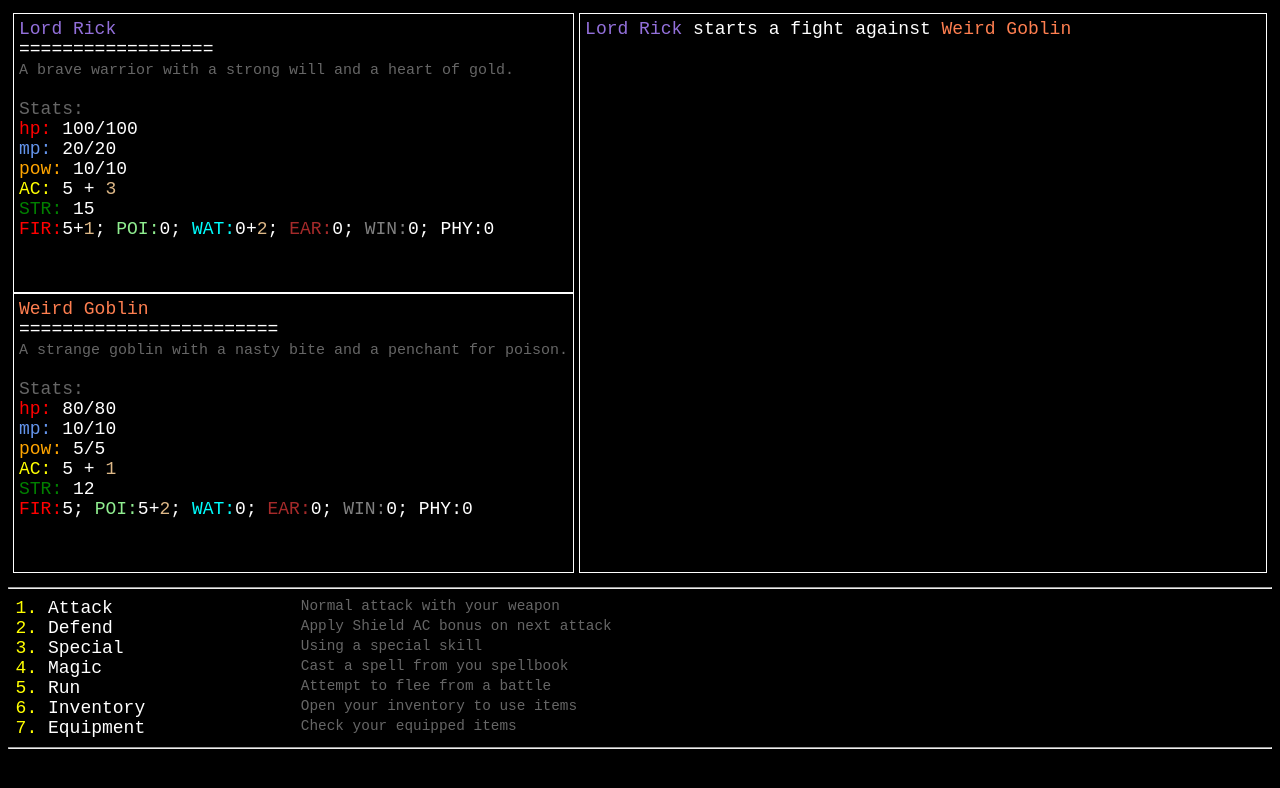
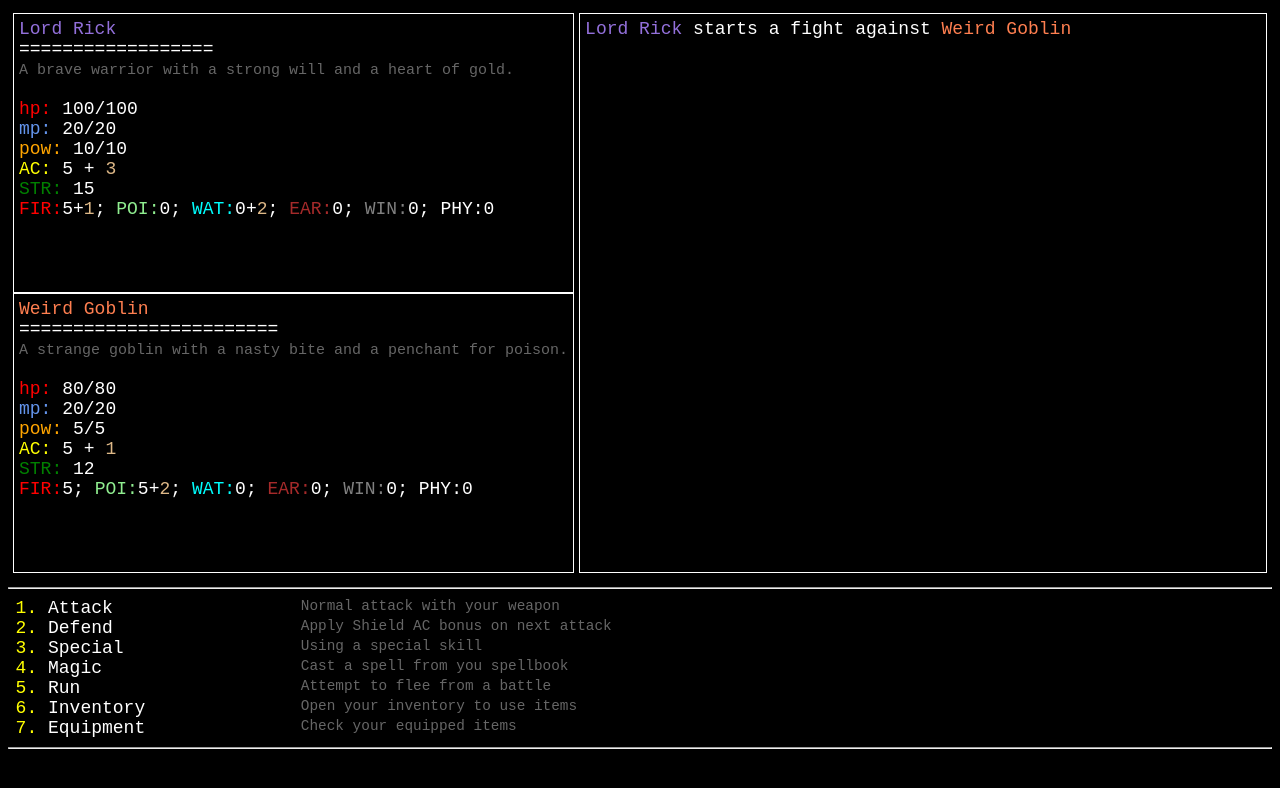
Before and after one commit to b4dr1ck/HtmlSandbox, a Vue app in the folder fight/: page / in a window 1280 px wide. Shown: the top 788 px of the page. Built offline with nearby package versions, Linux system fonts and the light colour scheme.

Commit message:
EXTEND: fight: Enemy-AI erweitert, damit weniger 'sinnlose' Aktionen gemacht werden. Problem mit Reference-Issues gefixed

```diff
--- a/fight/src/App.vue
+++ b/fight/src/App.vue
@@ -208,40 +208,47 @@ export default {
             randomCmd = this.getRandomInt(0, 4);
             switch (randomCmd) {
               case 0:
-                if (this.enemy.stats.pow.current <= 0) {
+                // Using a Special
+                const maxSpecial = this.enemy.specials.length;
+                const special = this.enemy.specials[this.getRandomInt(0, maxSpecial - 1)];
+                if (special.cost > this.enemy.stats.pow.current) {
                   continue;
                 }
-                const maxSpecial = this.enemy.specials.length;
-                this.useSpecialOrSpell(
-                  this.enemy.specials[this.getRandomInt(0, maxSpecial - 1)].command,
-                  "enemy",
-                  "player"
-                );
+                this.useSpecialOrSpell(special.command, "enemy", "player");
                 retry = false;
                 break;
               case 1:
-                if (this.enemy.stats.mp.current <= 0) {
+                // Using a Spell
+                const maxSpells = this.enemy.spellbook.length;
+                const spell = this.enemy.spellbook[this.getRandomInt(0, maxSpells - 1)];
+                if (spell.cost > this.enemy.stats.mp.current) {
                   continue;
                 }
-                const maxSpells = this.enemy.spellbook.length;
-                this.useSpecialOrSpell(
-                  this.enemy.spellbook[this.getRandomInt(0, maxSpells - 1)].command,
-                  "enemy",
-                  "player"
-                );
+                this.useSpecialOrSpell(spell.command, "enemy", "player");
                 retry = false;
                 break;
               case 2:
+                // Normal Attack
                 this.attack("enemy", "player");
                 retry = false;
                 break;
               case 3:
+                // Defense
                 this.defend("enemy");
                 retry = false;
                 break;
               case 4:
+                // Using an Item
                 const maxItems = this.enemy.items.length;
                 if (maxItems === 0) {
+                  continue;
+                }
+                // check if the enemies stats are too high to use an item
+                if (
+                  this.enemy.stats.mp.current > this.enemy.stats.mp.base * 0.2 ||
+                  this.enemy.stats.pow.current > this.enemy.stats.pow.base * 0.2 ||
+                  this.enemy.stats.hp.current > this.enemy.stats.hp.base * 0.2
+                ) {
                   continue;
                 }
                 this.useItem(this.enemy.items[this.getRandomInt(0, maxItems - 1)].command, "enemy");
@@ -290,7 +297,8 @@ export default {
         }
 
         if (item.effects) {
-          this[actor].conditions.push(...item.effects);
+          // make a copy of the effects to avoid reference issues
+          this[actor].conditions.push(...item.effects.map(e => JSON.parse(JSON.stringify(e))));
         }
 
         this.log.push(`[${actor}]${this[actor].name}[/${actor}] uses [item]${item.name}[/item]`);
@@ -340,7 +348,8 @@ export default {
 
       // apply effects
       if (specialOrSpell.effects) {
-        this[actor2].conditions.push(...specialOrSpell.effects);
+        // make a copy of the effects to avoid reference issues
+        this[actor2].conditions.push(...specialOrSpell.effects.map((e) => JSON.parse(JSON.stringify(e))));
       }
       // apply stats changes
       if (specialOrSpell.stats) {
@@ -460,7 +469,6 @@ export default {
         return this.replaceColorTags(hudText).join("\n");
       }
 
-      hudText.push("[details]Stats:[/details]");
       for (const stat in this[actor]["stats"]) {
         // resistances
         if (stat === "resist") {
@@ -480,7 +488,7 @@ export default {
             hudText.push(
               `[${stat}]${stat}:[/${stat}]` +
                 ` ${this[actor]["stats"][stat].current}/${this[actor]["stats"][stat].base}` +
-                (bonStat ? ` + [bon]'>${bonStat}[/bon]` : "")
+                (bonStat ? ` + [bon]${bonStat}[/bon]` : "")
             );
           } else {
             hudText.push(
--- a/fight/src/enemy.js
+++ b/fight/src/enemy.js
@@ -5,7 +5,7 @@ export const enemy = {
   conditions: [],
   stats: {
     hp: { base: 80, current: 80, bon: 0 },
-    mp: { base: 10, current: 10, bon: 0 },
+    mp: { base: 20, current: 20, bon: 0 },
     pow: { base: 5, current: 5, bon: 0 },
     AC: { base: 5, current: 5, bon: 0 },
     STR: { base: 12, current: 12, bon: 0 },
@@ -22,6 +22,7 @@ export const enemy = {
     {
       name: "Goblin Bite",
       command: "goblinbite",
+      target: "player",
       cost: 3,
       damage: [{ type: "PHY", value: 10 }],
       description: "A nasty goblin bite that makes you sick.",
@@ -36,6 +37,14 @@ export const enemy = {
       cost: 5,
       damage: [{ type: "FIR", value: 20 }],
       description: "A powerful fire spell that deals damage to the enemy.",
+    },
+    {
+      name: "Fart",
+      command: "fart",
+      target: "player",
+      cost: 3,
+      effects: [{ name: "poisoned", duration: 10, stunned: false, damage: [{ type: "POI", value: 1 }] }],
+      description: "a nasty fart that stinks for a long time",
     },
   ],
   items: [
--- a/fight/src/player.js
+++ b/fight/src/player.js
@@ -155,6 +155,7 @@ export const player = {
     {
       name: "Power Strike",
       command: "powerstrike",
+      target: "enemy",
       cost: 10,
       damage: [{ type: "PHY", value: 25 }],
       description: "A powerful strike that deals extra damage to the enemy.",
@@ -162,6 +163,7 @@ export const player = {
     {
       name: "Stamp",
       command: "stamp",
+      target: "enemy",
       cost: 10,
       damage: [{ type: "PHY", value: 15 }],
       effects: [{ name: "stunned", duration: 1, stunned: true, damage: [{ type: "PHY" }] }],
```
